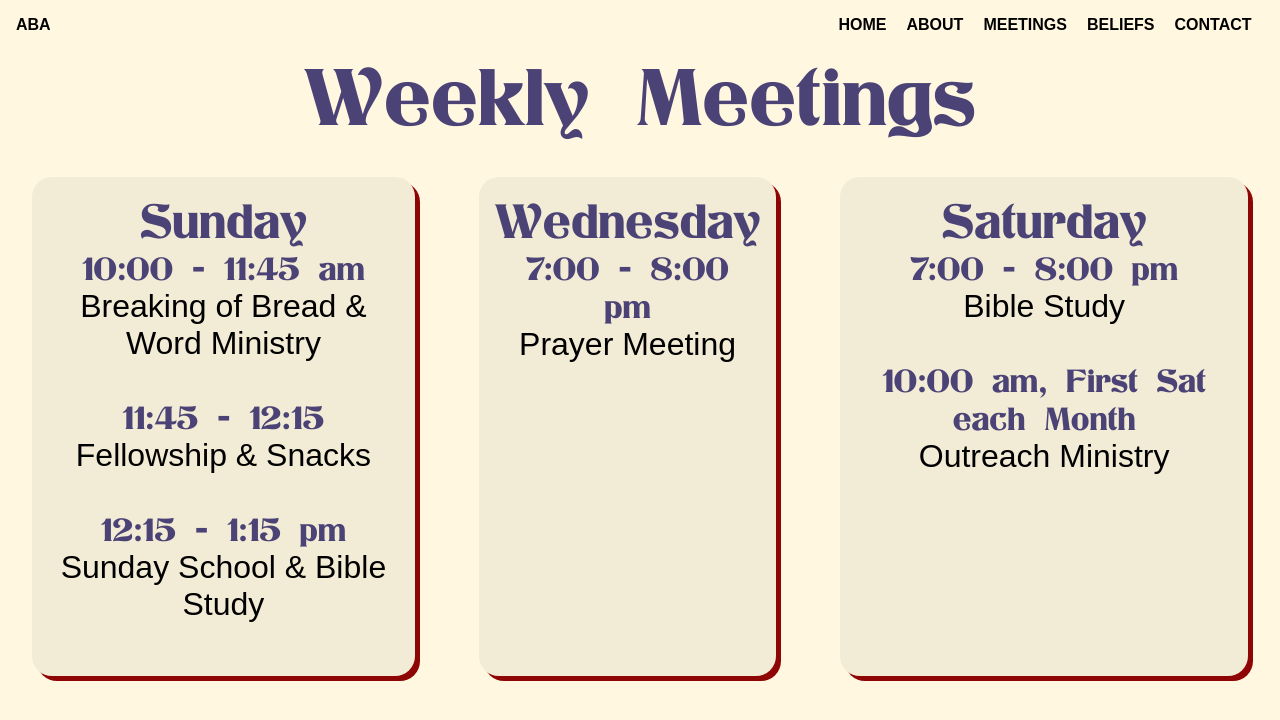
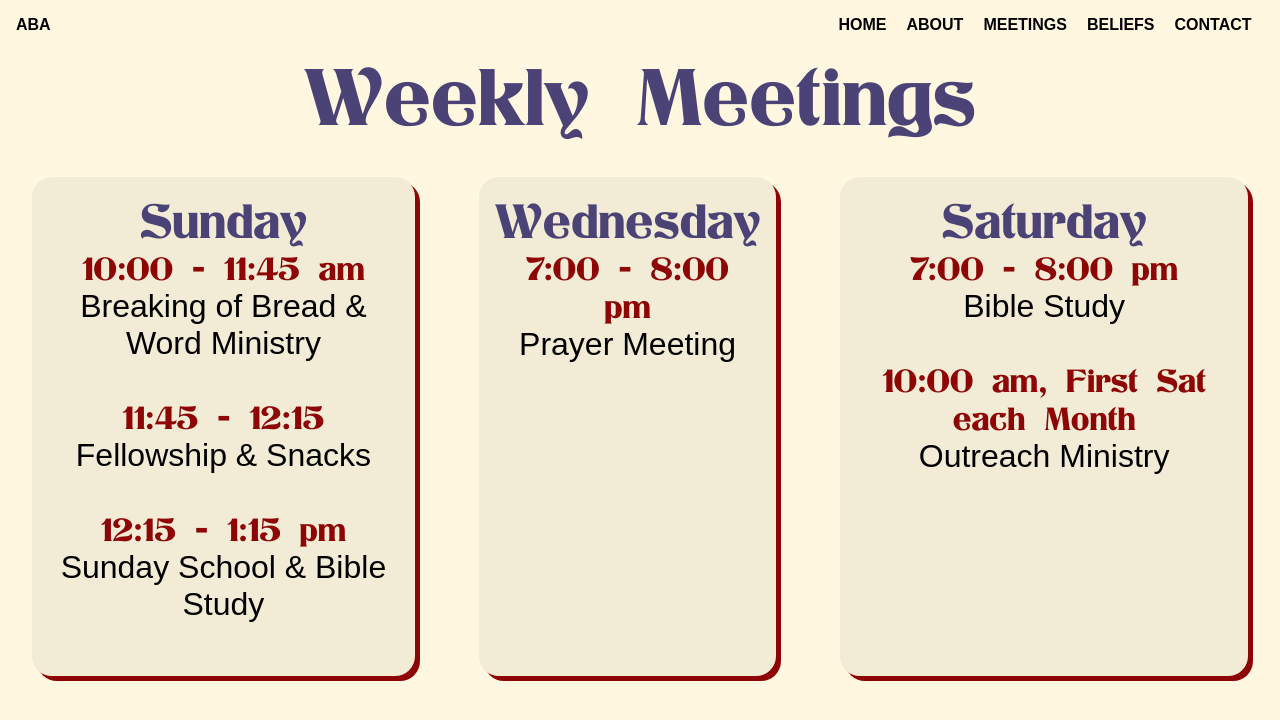
Before and after one commit to NoelVarghese2006/ABA_Official, a Next.js app in the folder a/: page /meetings in a window 1280 px wide. Shown: the top 720 px of the page. Built offline with nearby package versions, Linux system fonts and the light colour scheme.

Commit message:
color change

```diff
--- a/a/styles/global.css
+++ b/a/styles/global.css
@@ -254,7 +254,7 @@ a:hover
 }
 .times
 {
-    color: #4B4376;
+    color: #8E0505;
     font-family: 'Klarissa';
     font-weight: lighter;
     text-align: center;
```
